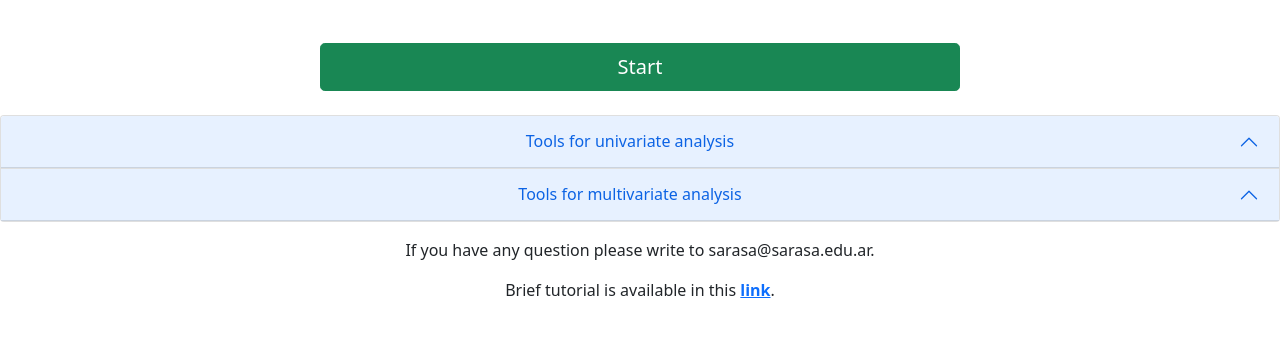
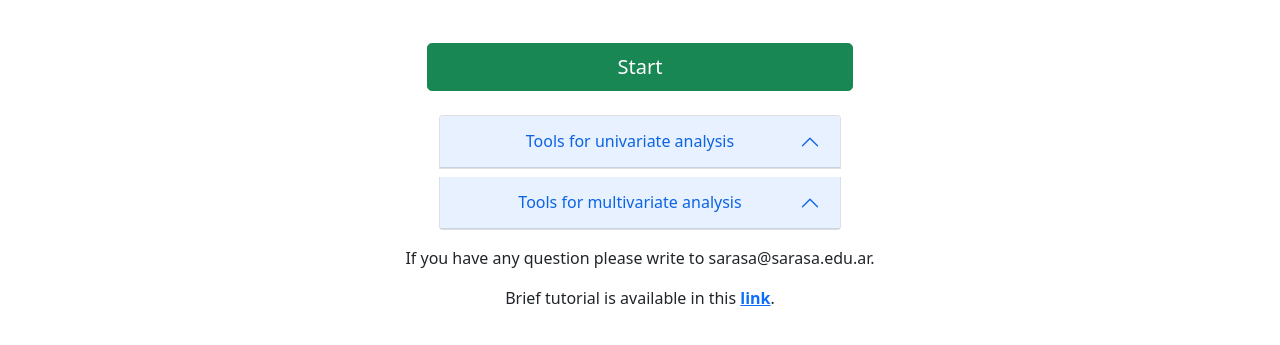
Before and after one commit to MauroPaccioretti/MauroPaccioretti.github.io, a plain HTML site: page mapeoRapido/index.html in a window 1280 px wide. Shown: the part 157-502 px from the top of the page. Drawn offline with Linux system fonts and the light colour scheme.

Commit message:
ajuste por columnas de accordion en mapeoRapido

```diff
--- a/mapeoRapido/index.html
+++ b/mapeoRapido/index.html
@@ -39,17 +39,17 @@
     </header>
     <h1 class="text-center m-5">Welcome to MapeoRapido</h1>
 
-    <div class="d-grid gap-2 col-6 mx-auto">
+    <div class="d-grid gap-2 col-6 col-xl-4 mx-auto">
 
         <button type="button" class="btn btn-success btn-lg">Start</button>
 
     </div>
-
+    <div class="container col-md-7 col-lg-6 col-xl-4 justify-content-center">
         <div class="accordion mt-4" id="accordionTools">
-        <div class="accordion-item">
+            <div class="accordion-item mb-2">
                 <h5 class="accordion-header" id="headingOne">
-                <button class="accordion-button" type="button" data-bs-toggle="collapse" data-bs-target="#collapseOne"
-                    aria-expanded="true" aria-controls="collapseOne">
+                    <button class="accordion-button" type="button" data-bs-toggle="collapse"
+                        data-bs-target="#collapseOne" aria-expanded="false" aria-controls="collapseOne">
                         <div class="accordion-header-text">Tools for univariate analysis</div>
                     </button>
                 </h5>
@@ -78,8 +78,8 @@
             </div>
             <div class="accordion-item">
                 <h5 class="accordion-header" id="headingTwo">
-                <button class="accordion-button" type="button" data-bs-toggle="collapse" data-bs-target="#collapseTwo"
-                aria-expanded="false" aria-controls="collapseTwo">
+                    <button class="accordion-button" type="button" data-bs-toggle="collapse"
+                        data-bs-target="#collapseTwo" aria-expanded="false" aria-controls="collapseTwo">
                         <div class="accordion-header-text">Tools for multivariate analysis</div>
                     </button>
                 </h5>
@@ -94,7 +94,7 @@
                 </div>
             </div>
         </div>
-
+    </div>
     <p class="text-center mt-3">If you have any question please write to sarasa@sarasa.edu.ar.</p>
     <p class="text-center mt-3">Brief tutorial is available in this <a class="alert-link" href="#">link</a>.</p>
 
```
Lines whose indentation alone changed are shown as unchanged.
